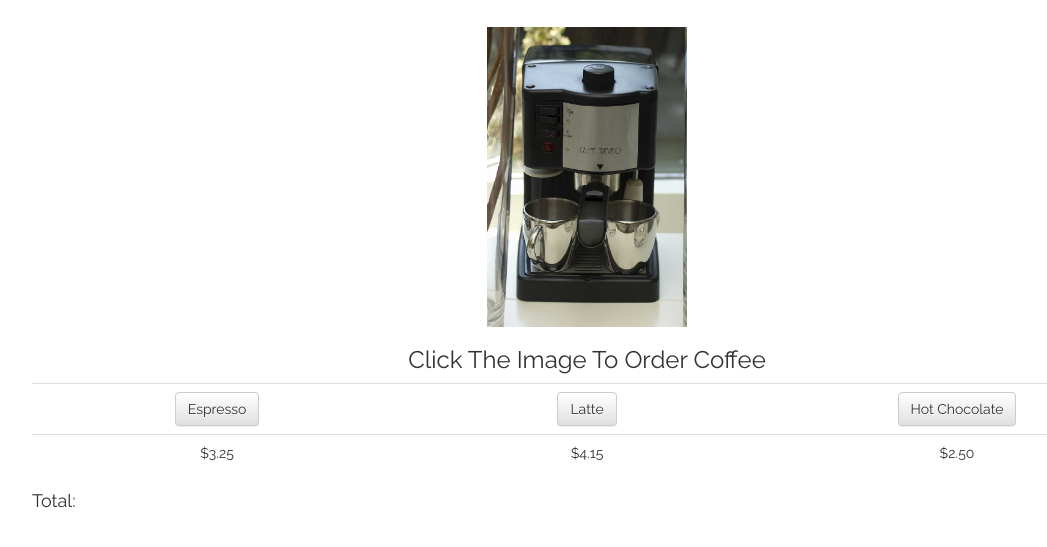
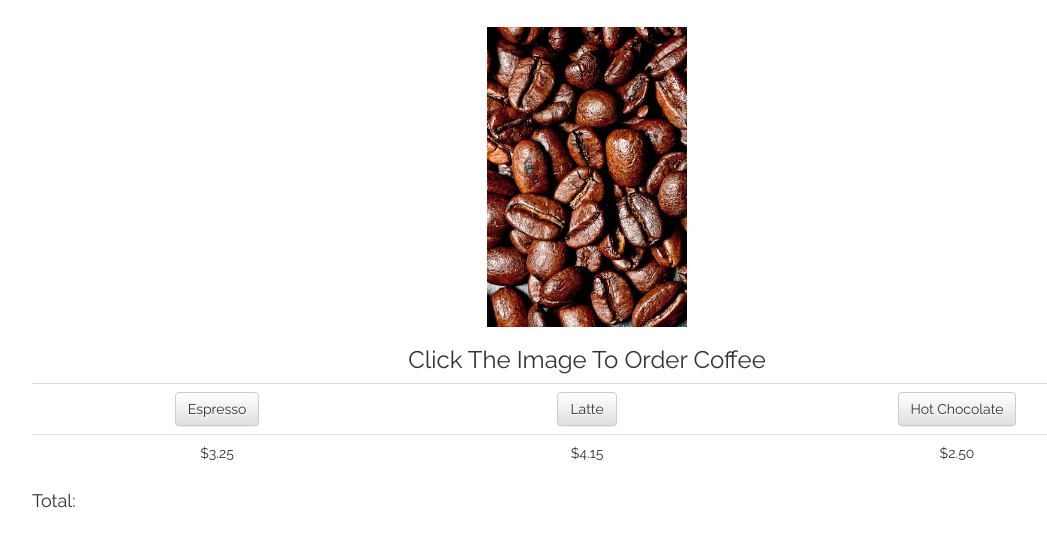
Before and after one commit to sofianguy/JS-coffee-shop, a plain HTML site: page coffee.html in a window 1280 px wide. Both pictures are taken after a click on the picture 640 px from the left and 329 px from the top of the page. Shown: the part 153-700 px from the top of the page, without its empty margins (53-1100 px from the left). Drawn offline with nearby package versions, Linux system fonts and the light colour scheme.

Commit message:
finished step 3 setTimeout

```diff
--- a/coffee.html
+++ b/coffee.html
@@ -67,8 +67,12 @@
         myImage.setAttribute('src', 'static/coffee_beans.jpg');
     }
 
-    myImage.addEventListener('click', makeCoffee, setTimeout(coffeeBeansPic, 500));
+    function delayedCoffee(){
+        makeCoffee();
+        setTimeout(coffeeBeansPic, 500);
+    }
 
+    myImage.addEventListener('click', delayedCoffee);
 
     // use this dictionary in further study step
 
```
